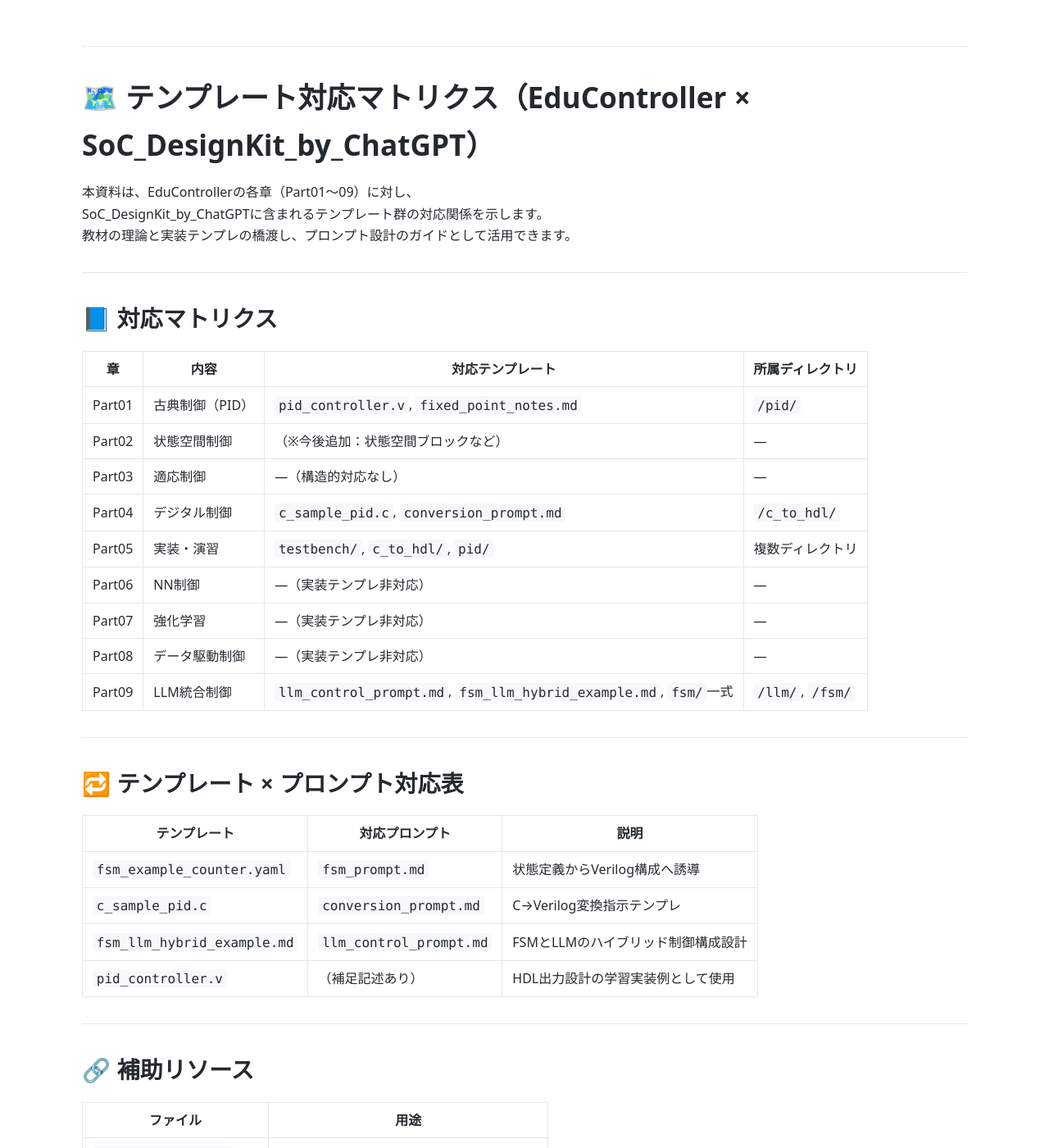
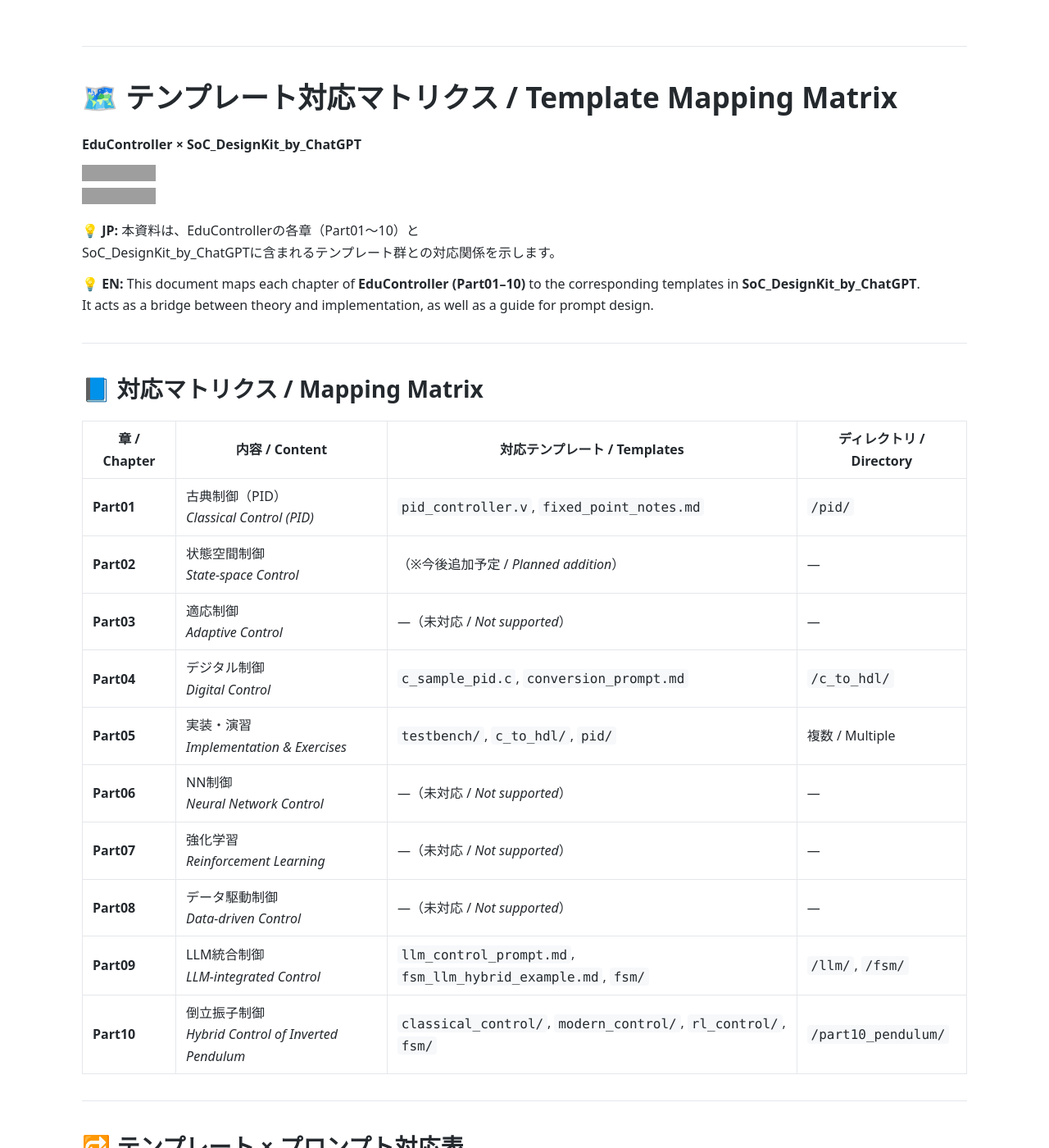
Before and after one commit to Samizo-AITL/EduController, a Jekyll site: the page built from SoC_DesignKit_by_ChatGPT/template_mapping_matrix.md, in a window 1280 px wide and 1400 px high. Shown: the whole window at 82% size. Built offline with Jekyll 4.4.1, drawn with Linux system fonts in a browser that asks for light colours; some of the changed text lies outside the part shown; grey boxes are pictures that could not be loaded.

Commit message:
Update template_mapping_matrix.md

```diff
--- a/SoC_DesignKit_by_ChatGPT/template_mapping_matrix.md
+++ b/SoC_DesignKit_by_ChatGPT/template_mapping_matrix.md
@@ -1,63 +1,87 @@
 ---
 layout: clean
 title: テンプレート対応マトリクス（EduController × SoC_DesignKit_by_ChatGPT）
-permalink:
+permalink: /template_matrix/
 ---
 
 ---
 
-# 🗺️ テンプレート対応マトリクス（EduController × SoC_DesignKit_by_ChatGPT）
+# 🗺️ テンプレート対応マトリクス / Template Mapping Matrix
+**EduController × SoC_DesignKit_by_ChatGPT**
 
-本資料は、EduControllerの各章（Part01〜09）に対し、
-SoC_DesignKit_by_ChatGPTに含まれるテンプレート群の対応関係を示します。
-教材の理論と実装テンプレの橋渡し、プロンプト設計のガイドとして活用できます。
+[![GitHub](https://img.shields.io/badge/GitHub-Open%20Repo-black?logo=github)](https://github.com/Samizo-AITL/EduController)
+[![Hybrid License](https://img.shields.io/badge/license-Hybrid-blueviolet)](#-ライセンス--license)
+
+💡 **JP:** 本資料は、EduControllerの各章（Part01〜10）と
+SoC_DesignKit_by_ChatGPTに含まれるテンプレート群との対応関係を示します。
+
+💡 **EN:** This document maps each chapter of **EduController (Part01–10)** to the corresponding templates in **SoC_DesignKit_by_ChatGPT**.
+It acts as a bridge between theory and implementation, as well as a guide for prompt design.
 
 ---
 
-## 📘 対応マトリクス
+## 📘 対応マトリクス / Mapping Matrix
 
-| 章 | 内容 | 対応テンプレート | 所属ディレクトリ |
-|----|------|------------------|------------------|
-| Part01 | 古典制御（PID） | `pid_controller.v`, `fixed_point_notes.md` | `/pid/` |
-| Part02 | 状態空間制御 | （※今後追加：状態空間ブロックなど） | ― |
-| Part03 | 適応制御 | ―（構造的対応なし） | ― |
-| Part04 | デジタル制御 | `c_sample_pid.c`, `conversion_prompt.md` | `/c_to_hdl/` |
-| Part05 | 実装・演習 | `testbench/`, `c_to_hdl/`, `pid/` | 複数ディレクトリ |
-| Part06 | NN制御 | ―（実装テンプレ非対応） | ― |
-| Part07 | 強化学習 | ―（実装テンプレ非対応） | ― |
-| Part08 | データ駆動制御 | ―（実装テンプレ非対応） | ― |
-| Part09 | LLM統合制御 | `llm_control_prompt.md`, `fsm_llm_hybrid_example.md`, `fsm/`一式 | `/llm/`, `/fsm/` |
+| **章 / Chapter** | **内容 / Content** | **対応テンプレート / Templates** | **ディレクトリ / Directory** |
+|------------------|--------------------|---------------------------------|-------------------------------|
+| **Part01** | 古典制御（PID）<br>*Classical Control (PID)* | `pid_controller.v`, `fixed_point_notes.md` | `/pid/` |
+| **Part02** | 状態空間制御<br>*State-space Control* | （※今後追加予定 / *Planned addition*） | ― |
+| **Part03** | 適応制御<br>*Adaptive Control* | ―（未対応 / *Not supported*） | ― |
+| **Part04** | デジタル制御<br>*Digital Control* | `c_sample_pid.c`, `conversion_prompt.md` | `/c_to_hdl/` |
+| **Part05** | 実装・演習<br>*Implementation & Exercises* | `testbench/`, `c_to_hdl/`, `pid/` | 複数 / Multiple |
+| **Part06** | NN制御<br>*Neural Network Control* | ―（未対応 / *Not supported*） | ― |
+| **Part07** | 強化学習<br>*Reinforcement Learning* | ―（未対応 / *Not supported*） | ― |
+| **Part08** | データ駆動制御<br>*Data-driven Control* | ―（未対応 / *Not supported*） | ― |
+| **Part09** | LLM統合制御<br>*LLM-integrated Control* | `llm_control_prompt.md`, `fsm_llm_hybrid_example.md`, `fsm/` | `/llm/`, `/fsm/` |
+| **Part10** | 倒立振子制御<br>*Hybrid Control of Inverted Pendulum* | `classical_control/`, `modern_control/`, `rl_control/`, `fsm/` | `/part10_pendulum/` |
 
 ---
 
 ## 🔁 テンプレート × プロンプト対応表
+**Template ↔ Prompt Mapping**
 
-| テンプレート | 対応プロンプト | 説明 |
-|--------------|----------------|------|
-| `fsm_example_counter.yaml` | `fsm_prompt.md` | 状態定義からVerilog構成へ誘導 |
-| `c_sample_pid.c` | `conversion_prompt.md` | C→Verilog変換指示テンプレ |
-| `fsm_llm_hybrid_example.md` | `llm_control_prompt.md` | FSMとLLMのハイブリッド制御構成設計 |
-| `pid_controller.v` | （補足記述あり） | HDL出力設計の学習実装例として使用 |
+| **テンプレート / Template** | **対応プロンプト / Prompt** | **説明 / Description** |
+|-----------------------------|----------------------------|-------------------------|
+| `fsm_example_counter.yaml` | `fsm_prompt.md` | 状態定義から Verilog 構成へ誘導<br>*Guides from state definition to Verilog design* |
+| `c_sample_pid.c` | `conversion_prompt.md` | C → Verilog 変換指示テンプレ<br>*Template for C→Verilog conversion* |
+| `fsm_llm_hybrid_example.md` | `llm_control_prompt.md` | FSMとLLMのハイブリッド制御設計<br>*Hybrid control design of FSM × LLM* |
+| `pid_controller.v` | （補足記述あり / *With notes*） | HDL出力設計の学習例<br>*Example for learning HDL design* |
 
 ---
 
-## 🔗 補助リソース
+## 🔗 補助リソース / Supplementary Resources
 
-| ファイル | 用途 |
-|----------|------|
-| `fsm_to_mermaid.py` | YAML→Mermaid図変換（FSM構造可視化） |
-| `waveform_analysis.md` | GTKWaveによる出力波形の確認ガイド |
-| `execution_logs/` | 実行プロンプトとGPT応答ログの記録 |
+| **ファイル / File** | **用途 / Purpose** |
+|----------------------|---------------------|
+| `fsm_to_mermaid.py` | YAML → Mermaid 図変換（FSM構造可視化）<br>*Convert YAML to Mermaid for FSM visualization* |
+| `waveform_analysis.md` | GTKWave出力波形の確認ガイド<br>*Guide to verifying waveforms in GTKWave* |
+| `execution_logs/` | 実行プロンプトとGPT応答ログ<br>*Execution prompts and GPT response logs* |
 
 ---
 
-## 📘 備考
+## 📘 備考 / Notes
 
-- 本マトリクスは随時拡張され、状態空間制御（Part02）やNN制御（Part06）にも対応予定です。
-- AITL-H構成（FSM×PID×LLM）の教材統合を意識し、Part09を中核にテンプレート群が構成されています。
+- 本マトリクスは随時拡張予定。
+  *This matrix will be continuously extended.*
+- 状態空間制御（Part02）、NN制御（Part06）などに対応を追加予定。
+  *Support for state-space control (Part02) and NN control (Part06) is planned.*
+- AITL-H構成（FSM × PID × LLM）を中核に、教材とテンプレ群を統合。
+  *The AITL-H architecture (FSM × PID × LLM) forms the core of integration between materials and templates.*
 
 ---
 
-## 🔖 ライセンス
+## 📄 **ライセンス / License**
 
-MIT License © 2025 [Shinichi Samizo](https://github.com/Samizo-AITL)
+> 教材・コード・図表の性質に応じた **ハイブリッドライセンス** を採用
+> *Hybrid licensing based on the nature of materials, code, and diagrams.*
+
+| **項目 / Item** | **ライセンス / License** | **説明 / Description** |
+|-----------------|--------------------------|-------------------------|
+| **コード（Code）** | [MIT License](https://opensource.org/licenses/MIT) | 自由に使用・改変・再配布可<br>*Free to use, modify, and redistribute* |
+| **教材テキスト（Text materials）** | [CC BY 4.0](https://creativecommons.org/licenses/by/4.0/) | 著者表示必須<br>*Attribution required* |
+| **図表・イラスト（Figures & diagrams）** | [CC BY-NC 4.0](https://creativecommons.org/licenses/by-nc/4.0/) | 非商用利用のみ可<br>*Non-commercial use only* |
+| **外部引用（External references）** | 元ライセンスに従う<br>*Follow the original license* | 引用元を明記<br>*Cite the original source* |
+
+---
+
+🏠 [トップページに戻る / Back to Top](https://samizo-aitl.github.io/EduController/)
```
